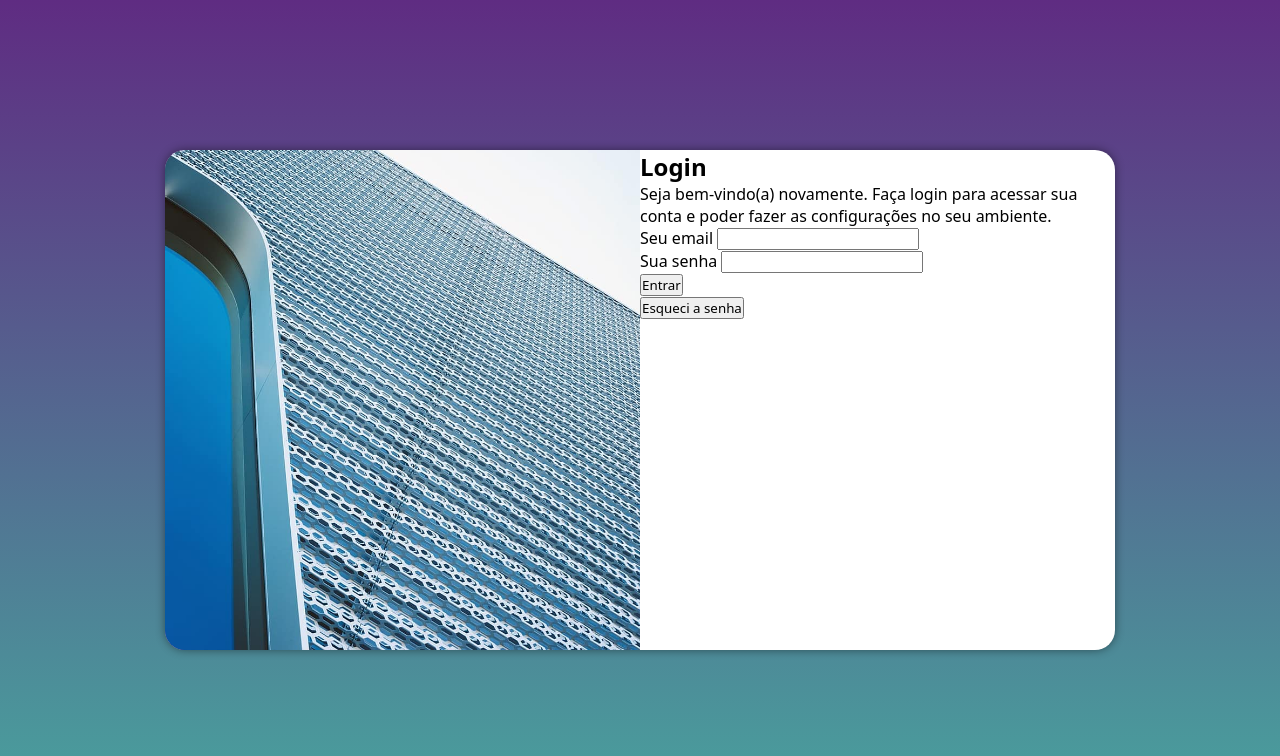
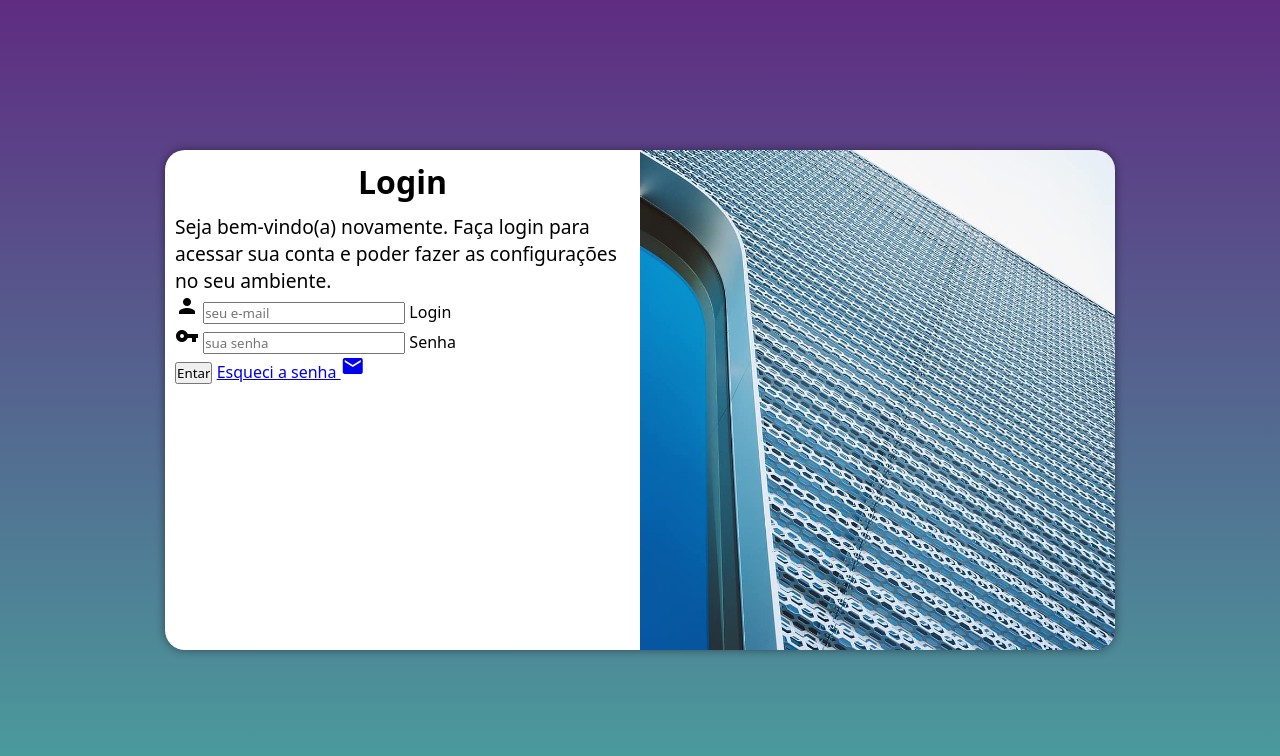
Before and after one commit to EdeonAlves/projeto-login, a plain HTML site: page index.html in a window 1280 px wide. Drawn offline with Linux system fonts and the light colour scheme.

Commit message:
adicionei o formulário

```diff
--- a/estilos/media-query.css
+++ b/estilos/media-query.css
@@ -33,13 +33,22 @@
     }
 
     section#login > div#imagem {
-        float: left;
+        float: right;
         width: 50%;
         height: 100%
     }
 
     section#login > div#formulario {
-        float: right;
+        float: left;
         width: 50%;
     }
+
+    div#formulario > h1 {
+        font-size: 2em;
+    }
+
+    div#formulario > p {
+        font-size: 1.2em;
+    }
+
 }
--- a/estilos/style.css
+++ b/estilos/style.css
@@ -54,3 +54,12 @@ section#login > div#formulario {
     display: block;
     padding: 10px;
 }
+
+div#formulario > h1 {
+    text-align: center;
+    margin-bottom: 10px;
+}
+
+div#formulario > p {
+    font-size: 0.8em;
+}
--- a/index.html
+++ b/index.html
@@ -4,6 +4,7 @@
     <meta charset="UTF-8">
     <meta name="viewport" content="width=device-width, initial-scale=1.0">
     <title>Login</title>
+    <link href="https://fonts.googleapis.com/icon?family=Material+Icons" rel="stylesheet">
     <link rel="stylesheet" href="estilos/style.css">
     <link rel="stylesheet" href="estilos/media-query.css">
 </head>
@@ -13,18 +14,26 @@
             <div id="imagem">
                 <!-- Aqui vai a imagem nas CSS -->
             </div>
-            <div id="Formulário">
+            <div id="formulario">
                 <h1>Login</h1>
                 <p>Seja bem-vindo(a) novamente. Faça login para acessar sua conta e poder fazer as configurações no seu ambiente.</p>
-                <form action="login.php" method="post">
-                    <p><label for="iemail"> Seu email</label>
-                    <input type="text" name="email" id="iemail"></p>
+                <form action="login.php" method="post" autocomplete="on">
+                   <div class="campo">
+                        <span class="material-icons">person</span>
+                        <input type="email" name="login" id="ilogin" placeholder="seu e-mail" autocomplete="email" required maxlength="30">
+                        <label for="ilogin">Login</label>
+                   </div>
+                   <div>
+                    <div class="campo">
+                        <span class="material-icons">vpn_key</span>
+                        <input type="password" name="senha" id="isenha" placeholder="sua senha" autocomplete="current-password" required minlength="8" maxlength="20">
+                        <label for="isenha">Senha</label>
+                    </div>
+                   <input type="submit" value="Entar">
+                   <a href="esqueci.html">
+                    Esqueci a senha <i class="material-icons">mail</i>
+                   </a>
 
-                    <p><label for="isenha">Sua senha</label>
-                        <input type="text" name="senha" id="isenha">
-                    </p>
-                    <p><input type="submit" value="Entrar"></p>
-                    <p><input type="submit" value="Esqueci a senha"></p>
                 </form>
             </div>
         </section>
```
